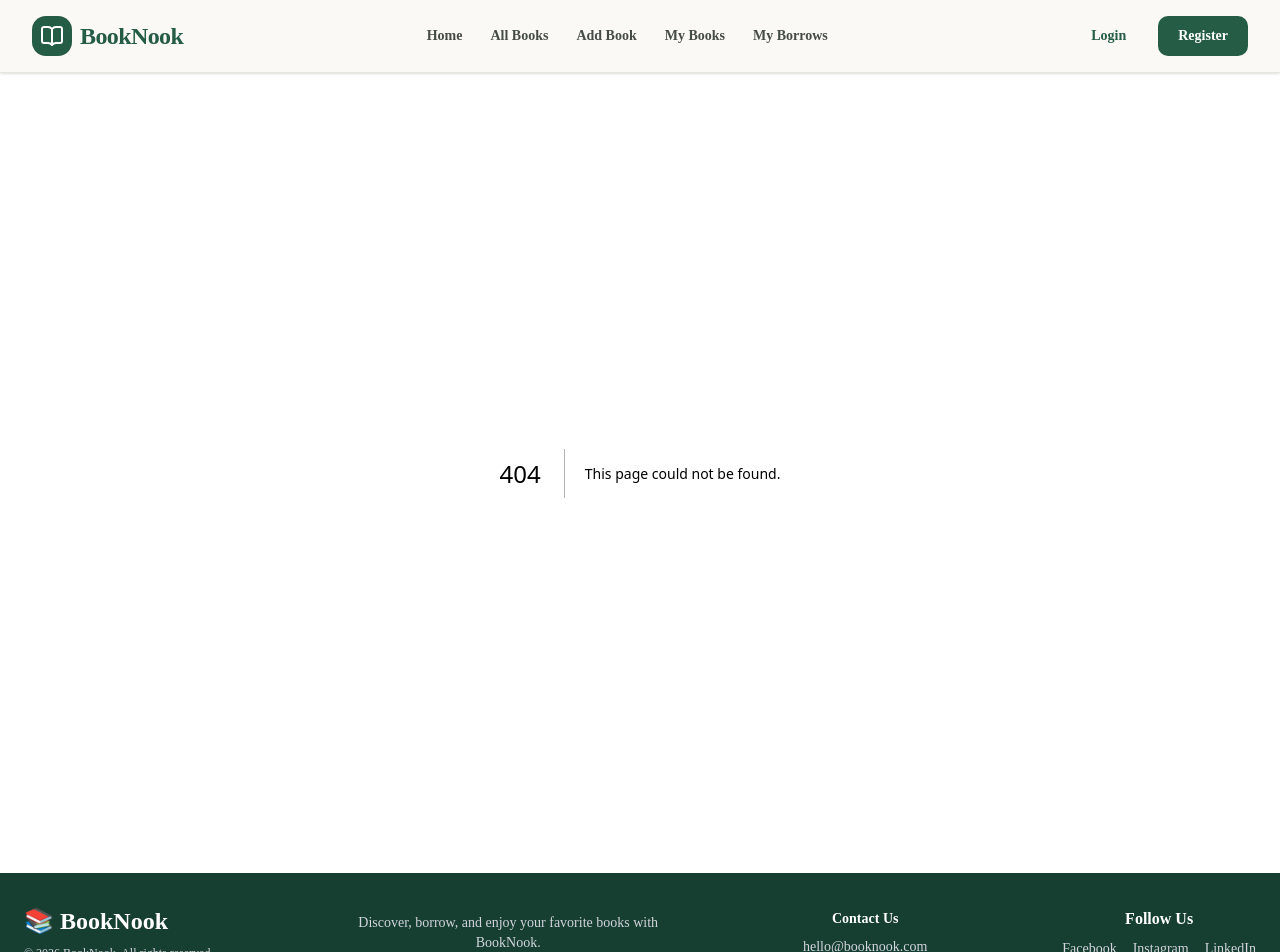
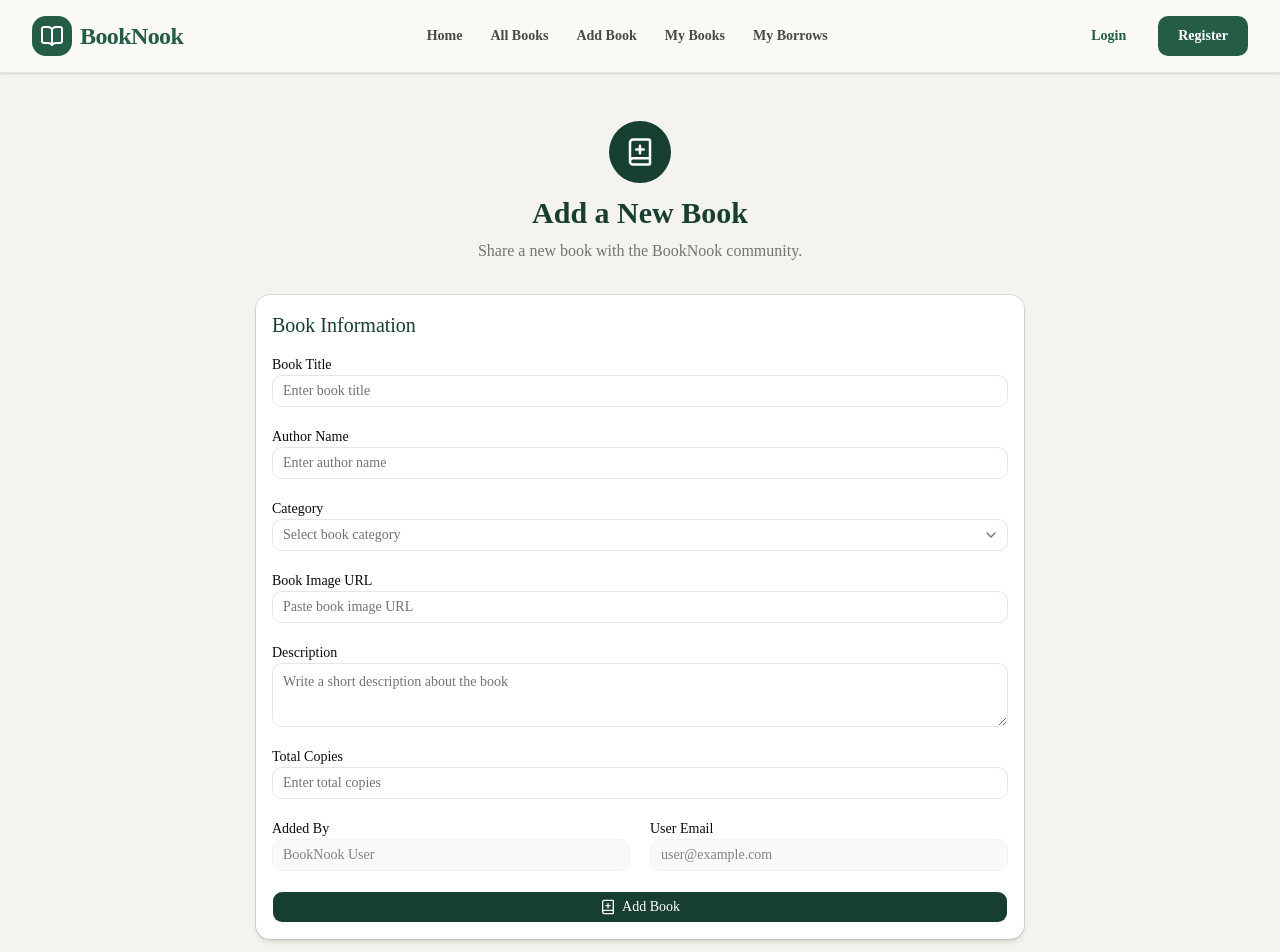
Before and after one commit to sabikunnahar04/assignment-08, a Next.js app: page /add-book in a window 1280 px wide. Before the commit this address had no page. Shown: the top 952 px of the page. Built offline with nearby package versions, Linux system fonts and the light colour scheme.

Commit message:
add book form with shadcn

```diff
--- /dev/null
+++ b/src/app/add-book/page.tsx
@@ -0,0 +1,184 @@
+
+"use client";
+
+import { useState } from "react";
+import { BookPlus } from "lucide-react";
+
+import { Button } from "@/components/ui/button";
+import { Card, CardContent, CardHeader, CardTitle } from "@/components/ui/card";
+import { Input } from "@/components/ui/input";
+import { Textarea } from "@/components/ui/textarea";
+import {
+    Select,
+    SelectContent,
+    SelectItem,
+    SelectTrigger,
+    SelectValue,
+} from "@/components/ui/select";
+
+const AddBookPage = () => {
+    const [category, setCategory] = useState("");
+
+    const [formData, setFormData] = useState({
+        title: "",
+        author: "",
+        image: "",
+        description: "",
+        totalCopies: "",
+    });
+
+    const handleChange = (
+        e: React.ChangeEvent<HTMLInputElement | HTMLTextAreaElement>
+    ) => {
+        const { name, value } = e.target;
+
+        setFormData((prev) => ({
+            ...prev,
+            [name]: value,
+        }));
+    };
+
+    const handleSubmit = (e: React.FormEvent<HTMLFormElement>) => {
+        e.preventDefault();
+
+        const bookData = {
+            ...formData,
+            category,
+            totalCopies: Number(formData.totalCopies),
+        };
+
+        console.log(bookData);
+    };
+
+    return (
+        <main className="min-h-screen bg-[#f4f3ed] px-4 py-12">
+            <div className="mx-auto max-w-3xl">
+                <div className="mb-8 text-center">
+                    <div className="mb-3 inline-flex rounded-full bg-[#173f31] p-4 text-white">
+                        <BookPlus size={30} />
+                    </div>
+
+                    <h1 className="text-3xl font-bold text-[#173f31]">
+                        Add a New Book
+                    </h1>
+
+                    <p className="mt-2 text-muted-foreground">
+                        Share a new book with the BookNook community.
+                    </p>
+                </div>
+
+                <Card className="border-none shadow-md">
+                    <CardHeader>
+                        <CardTitle className="text-xl text-[#173f31]">
+                            Book Information
+                        </CardTitle>
+                    </CardHeader>
+
+                    <CardContent>
+                        <form onSubmit={handleSubmit} className="space-y-5">
+                            <div className="space-y-2">
+                                <label className="text-sm font-medium">Book Title</label>
+                                <Input
+                                    name="title"
+                                    value={formData.title}
+                                    onChange={handleChange}
+                                    placeholder="Enter book title"
+                                    required
+                                />
+                            </div>
+
+                            <div className="space-y-2">
+                                <label className="text-sm font-medium">Author Name</label>
+                                <Input
+                                    name="author"
+                                    value={formData.author}
+                                    onChange={handleChange}
+                                    placeholder="Enter author name"
+                                    required
+                                />
+                            </div>
+
+                            <div className="space-y-2">
+                                <label className="text-sm font-medium">Category</label>
+                                <Select
+                                    value={category}
+                                    onValueChange={(value) => setCategory(value ?? "")}
+                                >                  <SelectTrigger className="w-full">
+                                        <SelectValue placeholder="Select book category" />
+                                    </SelectTrigger>
+
+                                    <SelectContent>
+                                        <SelectItem value="Fiction">Fiction</SelectItem>
+                                        <SelectItem value="Science">Science</SelectItem>
+                                        <SelectItem value="History">History</SelectItem>
+                                        <SelectItem value="Kids">Kids</SelectItem>
+                                        <SelectItem value="Others">Others</SelectItem>
+                                    </SelectContent>
+                                </Select>
+                            </div>
+
+                            <div className="space-y-2">
+                                <label className="text-sm font-medium">Book Image URL</label>
+                                <Input
+                                    type="url"
+                                    name="image"
+                                    value={formData.image}
+                                    onChange={handleChange}
+                                    placeholder="Paste book image URL"
+                                    required
+                                />
+                            </div>
+
+                            <div className="space-y-2">
+                                <label className="text-sm font-medium">Description</label>
+                                <Textarea
+                                    name="description"
+                                    value={formData.description}
+                                    onChange={handleChange}
+                                    placeholder="Write a short description about the book"
+                                    rows={4}
+                                    required
+                                />
+                            </div>
+
+                            <div className="space-y-2">
+                                <label className="text-sm font-medium">Total Copies</label>
+                                <Input
+                                    type="number"
+                                    name="totalCopies"
+                                    value={formData.totalCopies}
+                                    onChange={handleChange}
+                                    placeholder="Enter total copies"
+                                    min="1"
+                                    required
+                                />
+                            </div>
+
+                            <div className="grid gap-5 sm:grid-cols-2">
+                                <div className="space-y-2">
+                                    <label className="text-sm font-medium">Added By</label>
+                                    <Input value="BookNook User" readOnly disabled />
+                                </div>
+
+                                <div className="space-y-2">
+                                    <label className="text-sm font-medium">User Email</label>
+                                    <Input value="user@example.com" readOnly disabled />
+                                </div>
+                            </div>
+
+                            <Button
+                                type="submit"
+                                className="w-full bg-[#173f31] text-white hover:bg-[#245943]"
+                            >
+                                <BookPlus size={18} />
+                                Add Book
+                            </Button>
+                        </form>
+                    </CardContent>
+                </Card>
+            </div>
+        </main>
+    );
+};
+
+export default AddBookPage;
```
